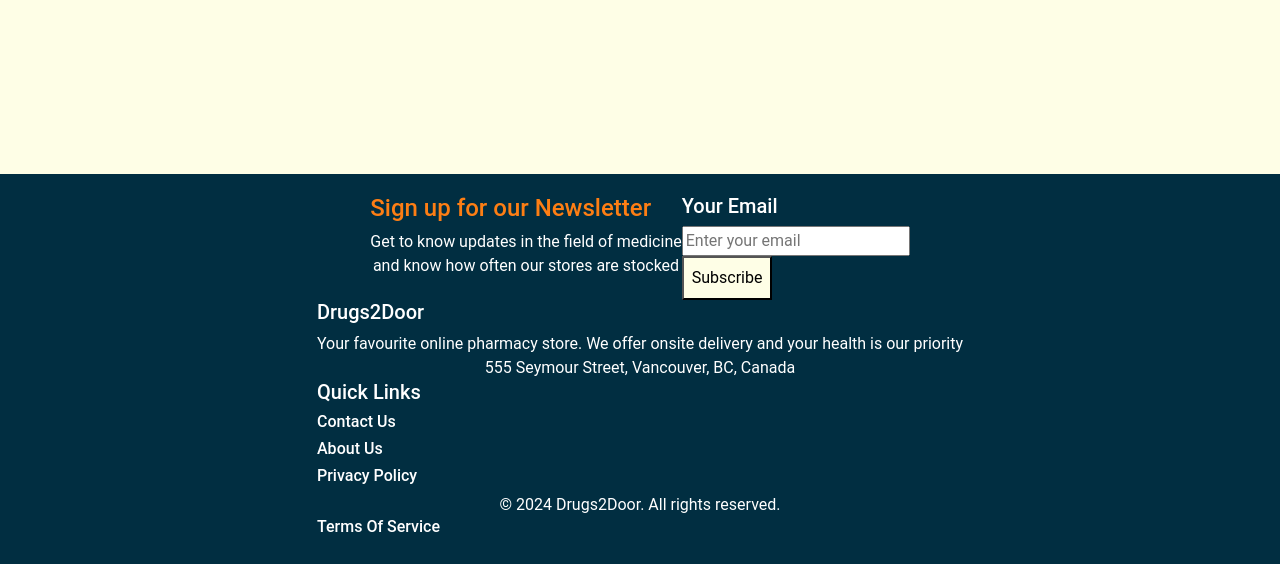
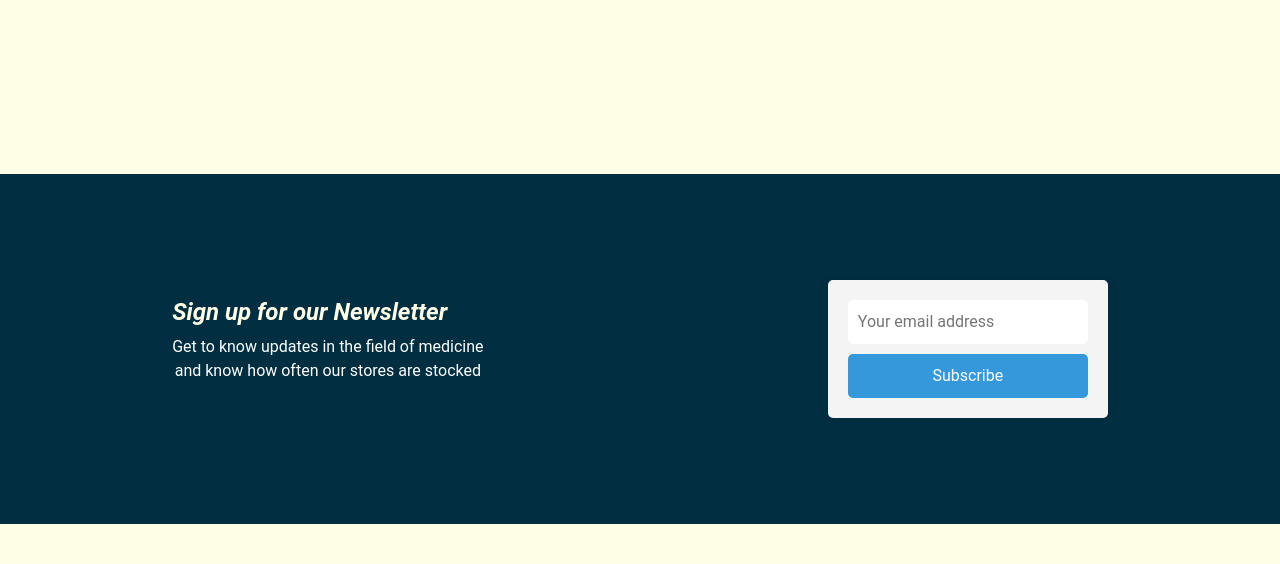
Before and after one commit to chrispoon007/Drugs2Door, a Flask app: page / in a window 1280 px wide. Shown: the part 894-1458 px from the top of the page. After the commit the page ends 1418 px from the top, so only its background shows below. Run offline with Flask 3, Linux system fonts and the light colour scheme; some libraries are stand-ins or nearby versions.

Commit message:
changes to footer

```diff
--- a/static/css/home.css
+++ b/static/css/home.css
@@ -99,29 +99,61 @@ button {
     margin-right: 100px;
 }
 
-.footer {
+.foot {
     background-color: var(--navy);
     display: flex;
-    flex-direction: column;
-    align-items: center;
-    margin: 0;
-    justify-content: center;
+    height: 350px;
+    justify-content: space-around;
+    color: #FFF;
 }
 
-h6 {
-    color: #ffffff;
+.f-cont {
+    display: flex;
+    align-items: center;
+    flex-direction: row;
+    justify-content: space-around;
+    width: 100%;
 }
 
-h5 {
-    color: #ffffff;
+.f-cont > div > h4 {
+    font-weight: bolder;
+    font-style: italic;
+    color: var(--bone);
 }
 
-.first-container {
-    display: flex;
-    justify-content: space-around;
-    flex-direction: row;
+.signup {
+    flex-direction: column;
 }
 
-.first-container > div > h4 {
-    color: var(--orange);
+.subscription-form {
+    background-color: #f4f4f4;
+    padding: 20px;
+    border-radius: 5px;
+    box-shadow: 0px 0px 10px 0px rgba(0,0,0,0.1);
 }
+
+
+.subscription-form form {
+    display: flex;
+    flex-direction: column;
+}
+
+.subscription-form input[type="email"] {
+    padding: 10px;
+    border: none;
+    border-radius: 5px;
+    margin-bottom: 10px;
+}
+
+.subscription-form button {
+    padding: 10px;
+    border: none;
+    border-radius: 5px;
+    background-color: #3498db;
+    color: white;
+    cursor: pointer;
+}
+
+.subscription-form button:hover {
+    background-color: var(--orange);
+}
--- a/templates/base.html
+++ b/templates/base.html
@@ -124,22 +124,22 @@
     {% endif %}
 {% endwith %}
     {% block content %}{% endblock %}
-        <footer class="footer">
-        <div class="first-container">
-            <div>
+    <footer class="foot">
+        <div class="f-cont">
+            <div class="signup">
                 <h4>Sign up for our Newsletter</h4>
                 <p>
                     Get to know updates in the field of medicine <br> and know how often our stores are stocked
                 </p>
             </div>
-            <div>
-                <h5>Your Email</h5>
-                <input type="email" placeholder="Enter your email">
-                <button>Subscribe</button>
+            <div class="subscription-form">
+                <form>
+                    <input type="email" id="email" name="email" placeholder="Your email address">
+                    <button type="submit">Subscribe</button>
+                </form>
             </div>
         </div>
-        <div class="second-container">
-            <div class="second-row">
+        <!-- <div class="second-container">
                 <div>
                     <h5>Drugs2Door</h5>
                     <p>Your favourite online pharmacy store. We offer onsite delivery and your health is our priority</p>
@@ -155,8 +155,7 @@
                     <p>&copy; 2024 Drugs2Door. All rights reserved.</p>
                     <h6>Terms Of Service</h6>
                 </div>
-            </div>
-        </div>
+        </div> -->
     </footer>
 </body>
 </html>
```
